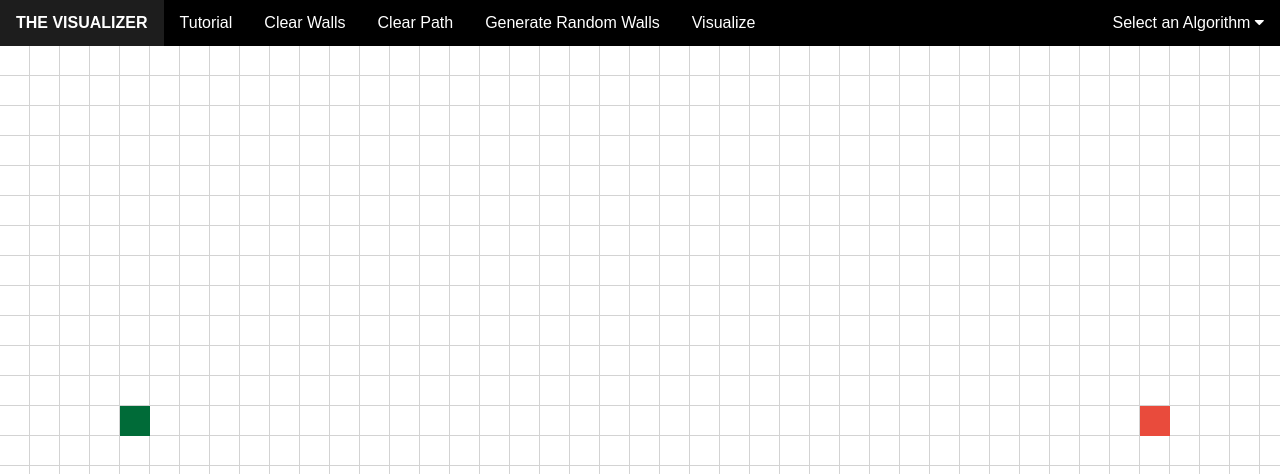
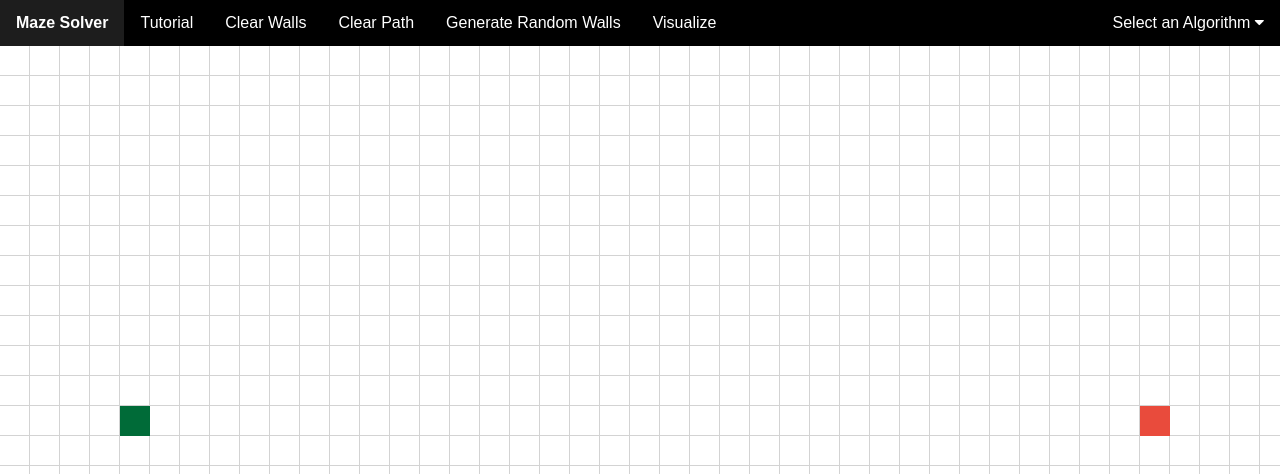
Before and after one commit to JarrodMalkovic/maze-solver, a website with bundled scripts: page index.html in a window 1280 px wide. Shown: the top 474 px of the page. Built offline with nearby package versions, Linux system fonts and the light colour scheme.

Commit message:
Changed page title

```diff
--- a/index.html
+++ b/index.html
@@ -9,12 +9,12 @@
     rel="stylesheet"
   />
   <link rel="stylesheet" href="https://cdnjs.cloudflare.com/ajax/libs/font-awesome/4.7.0/css/font-awesome.min.css">
-    <title>Pathfinding Visualizer</title>
+    <title>Maze Solver Web App</title>
   </head>
   <body>
   <div class="navigation">
       <a>
-        <h4>THE VISUALIZER</h4>
+        <h4>Maze Solver</h4>
       </a>
       <a href="#openModal-about">Tutorial</a href="#openModal-about">
       <a class="clearWallsButton">Clear Walls</a>
```
